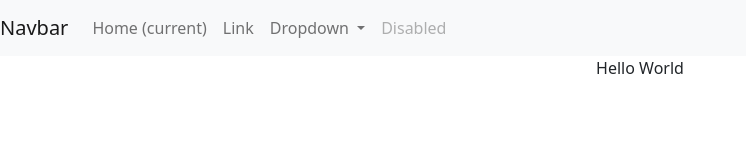
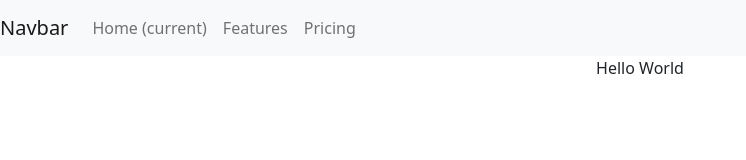
Before and after one commit to mike-wester/goldfish, an Angular app: page / in a window 1280 px wide. Shown: the top 160 px of the page, without its empty margins (0-746 px from the left). Built offline with nearby package versions, Linux system fonts and the light colour scheme.

Commit message:
Attempting to get bootstrap dropdown working

```diff
--- a/angular.json
+++ b/angular.json
@@ -37,7 +37,9 @@
               "node_modules/bootstrap/dist/css/bootstrap.min.css",
               "src/styles.less"
             ],
-            "scripts": []
+            "scripts": [
+              "./node_modules/bootstrap/dist/js/bootstrap.bundle.min.js"
+            ]
           },
           "configurations": {
             "production": {
--- a/package.json
+++ b/package.json
@@ -18,6 +18,9 @@
     "@angular/platform-browser": "^15.0.0",
     "@angular/platform-browser-dynamic": "^15.0.0",
     "@angular/router": "^15.0.0",
+    "@ng-bootstrap/ng-bootstrap": "^14.0.1",
+    "@popperjs/core": "^2.11.6",
+    "@types/popper.js": "^1.11.0",
     "bootstrap": "^5.2.3",
     "rxjs": "~7.5.0",
     "tslib": "^2.3.0",
--- a/src/app/header/header.component.html
+++ b/src/app/header/header.component.html
@@ -1,31 +1,19 @@
 <header>
   <nav class="navbar navbar-expand-lg navbar-light bg-light">
     <a class="navbar-brand" href="#">Navbar</a>
-    <button class="navbar-toggler" type="button" data-toggle="collapse" data-target="#navbarSupportedContent" aria-controls="navbarSupportedContent" aria-expanded="false" aria-label="Toggle navigation">
+    <button class="navbar-toggler" type="button" data-toggle="collapse" data-target="#navbarNavDropdown" aria-controls="navbarNavDropdown" aria-expanded="false" aria-label="Toggle navigation">
       <span class="navbar-toggler-icon"></span>
     </button>
-
-    <div class="collapse navbar-collapse" id="navbarSupportedContent">
-      <ul class="navbar-nav mr-auto">
+    <div class="collapse navbar-collapse" id="navbarNavDropdown">
+      <ul class="navbar-nav">
         <li class="nav-item active">
           <a class="nav-link" href="#">Home <span class="sr-only">(current)</span></a>
         </li>
         <li class="nav-item">
-          <a class="nav-link" href="#">Link</a>
-        </li>
-        <li class="nav-item dropdown">
-          <a class="nav-link dropdown-toggle" href="#" id="navbarDropdown" role="button" data-toggle="dropdown" aria-haspopup="true" aria-expanded="false">
-            Dropdown
-          </a>
-          <div class="dropdown-menu" aria-labelledby="navbarDropdown">
-            <a class="dropdown-item" href="#">Action</a>
-            <a class="dropdown-item" href="#">Another action</a>
-            <div class="dropdown-divider"></div>
-            <a class="dropdown-item" href="#">Something else here</a>
-          </div>
+          <a class="nav-link" href="#">Features</a>
         </li>
         <li class="nav-item">
-          <a class="nav-link disabled" href="#" tabindex="-1" aria-disabled="true">Disabled</a>
+          <a class="nav-link" href="#">Pricing</a>
         </li>
       </ul>
     </div>
--- a/src/styles.less
+++ b/src/styles.less
@@ -1,3 +1,5 @@
+@import '~bootstrap/dist/css/bootstrap.min.css';
+
 /* You can add global styles to this file, and also import other style files */
 /* Sticky footer styles
 -------------------------------------------------- */
```
Also changed, not shown: src/app/app.module.ts (+5 -2 lines), 1 other file (tests, documents, lock files or other folders).
